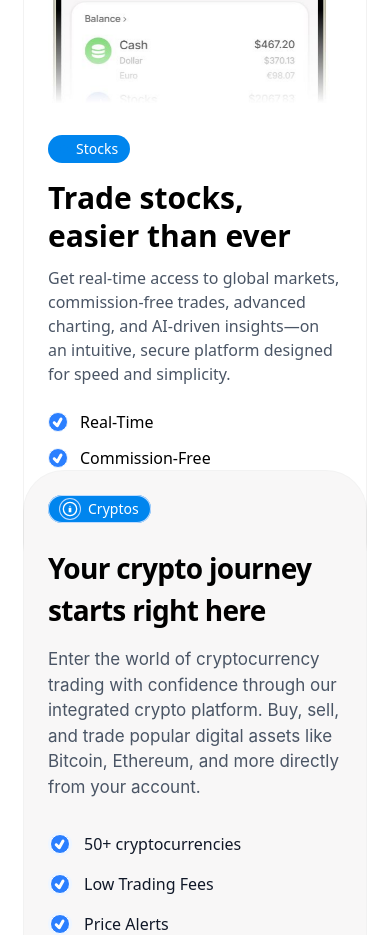
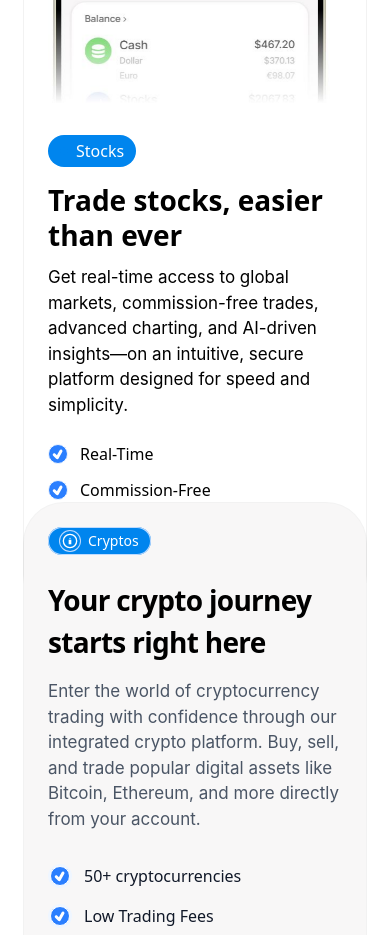
Before and after one commit to AdarshYadav-dev/XenoticsWb, a Next.js app: page / in a window 390 px wide. Shown: the part 4260-5195 px from the top of the page. Built offline with nearby package versions, Linux system fonts and the light colour scheme.

Commit message:
Refactor StockSection component for improved clarity

```diff
--- a/app/components/StockSection.tsx
+++ b/app/components/StockSection.tsx
@@ -57,14 +57,15 @@ export default function StocksHeroScroll({ phoneSrc }: Props) {
                 inView ? "animate-content-enter" : "opacity-0 translate-y-6",
               ].join(" ")}
             >
-              <div className="inline-flex items-center gap-2 px-3 py-1 rounded-full bg-[#0085EE] text-white text-sm">
+              <div className="inline-flex items-center gap-2 px-3 py-1 rounded-full bg-[#0085EE] text-white text-">
                 <span className="h-2 w-2 rounded-full bg-[#0085EE]" />
                 Stocks
               </div>
-              <h2 className="mt-4 text-3xl md:text-5xl font-semibold leading-tight">
+              <h2 className="mt-4 text-[28px] font-[Geist,'Geist Placeholder',sans-serif]
+                 md:text-5xl font-semibold leading-tight">
                 Trade stocks, easier than ever
               </h2>
-              <p className="mt-3 text-gray-600">
+              <p className="mt-3 text-[17px] font-[Inter,sans-serif]">
                 Get real-time access to global markets, commission-free trades, advanced charting,
                 and AI-driven insights—on an intuitive, secure platform designed for speed and simplicity.
               </p>
```
